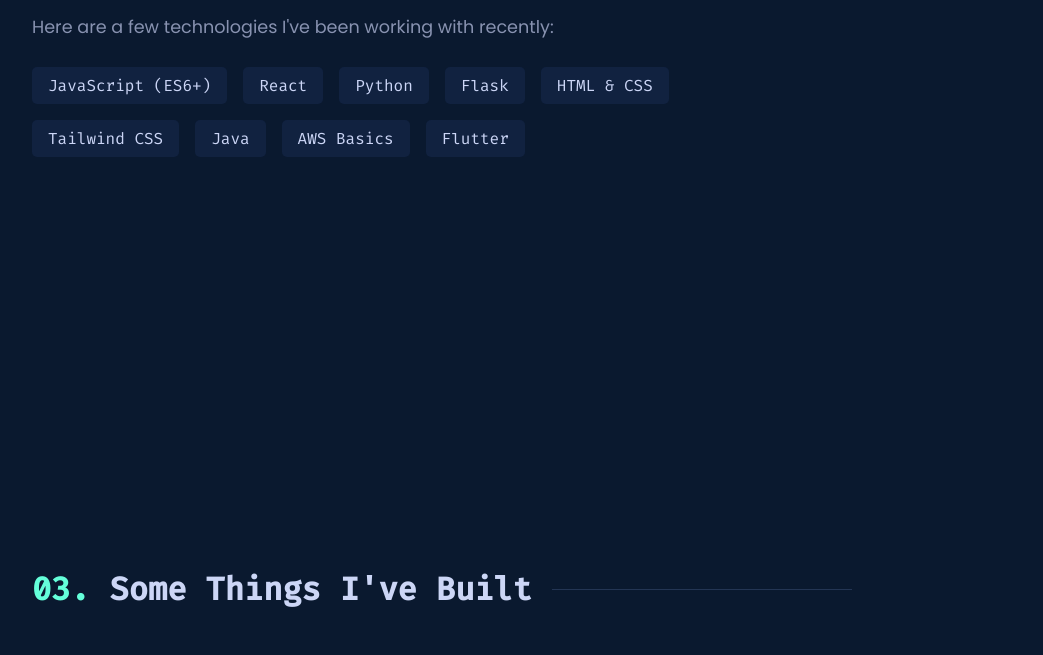
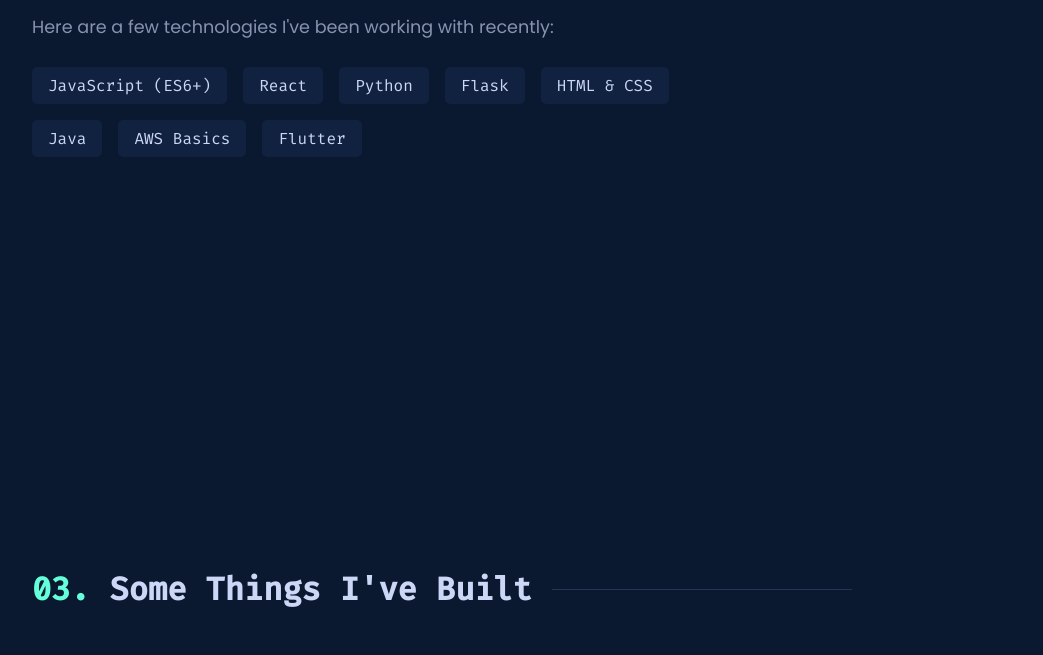
Before and after one commit to 782-lab/My_personal_portfolio, a plain HTML site: page index.html in a window 1280 px wide. Shown: the part 1960-2615 px from the top of the page, without its empty margins (118-1161 px from the left). Drawn offline with Linux system fonts and the light colour scheme.

Commit message:
Update index.html

```diff
--- a/index.html
+++ b/index.html
@@ -79,7 +79,6 @@
                     <span class="skill-item">Python</span>
                     <span class="skill-item">Flask</span>
                     <span class="skill-item">HTML & CSS</span>
-                    <span class="skill-item">Tailwind CSS</span>
                     <span class="skill-item">Java</span>
                     <span class="skill-item">AWS Basics</span>
                     <span class="skill-item">Flutter</span>
```
